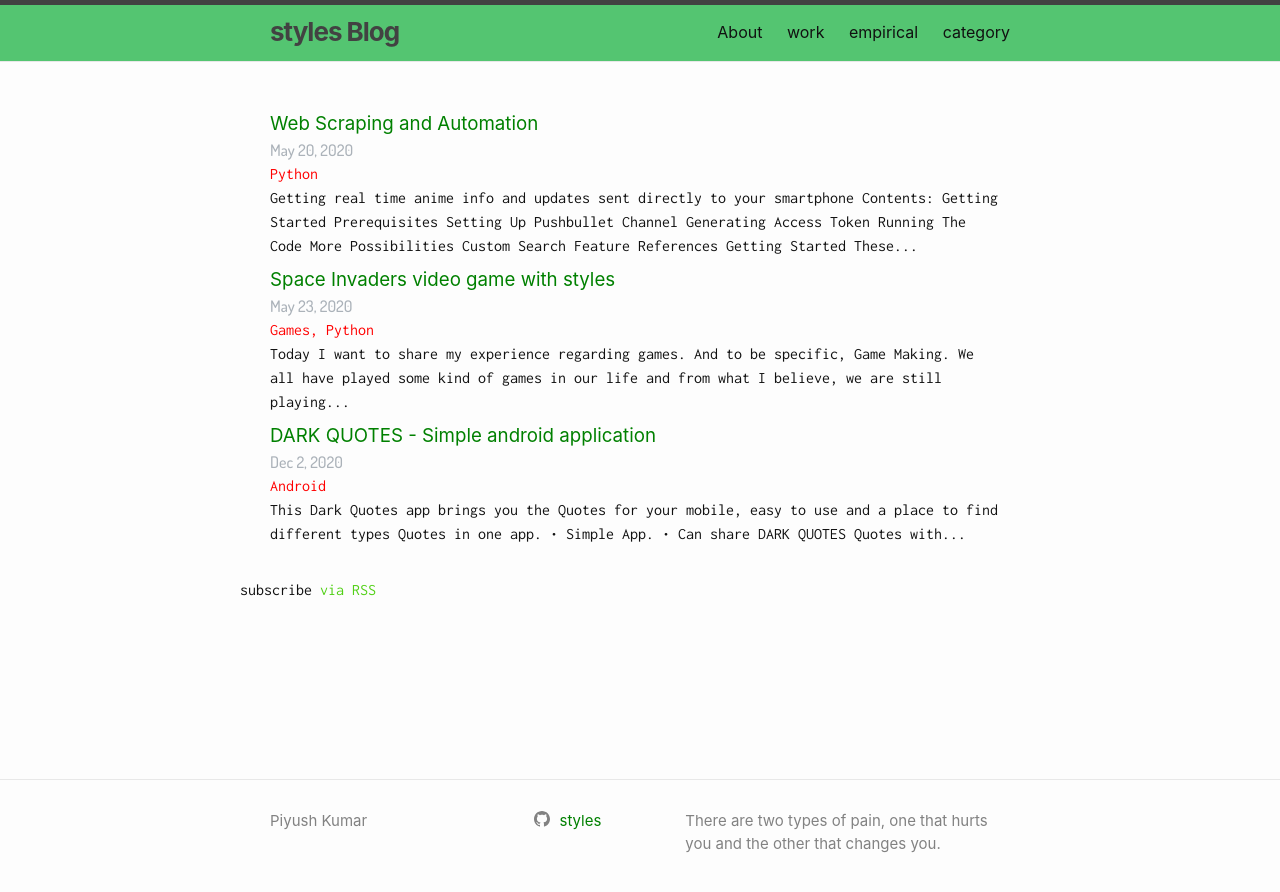
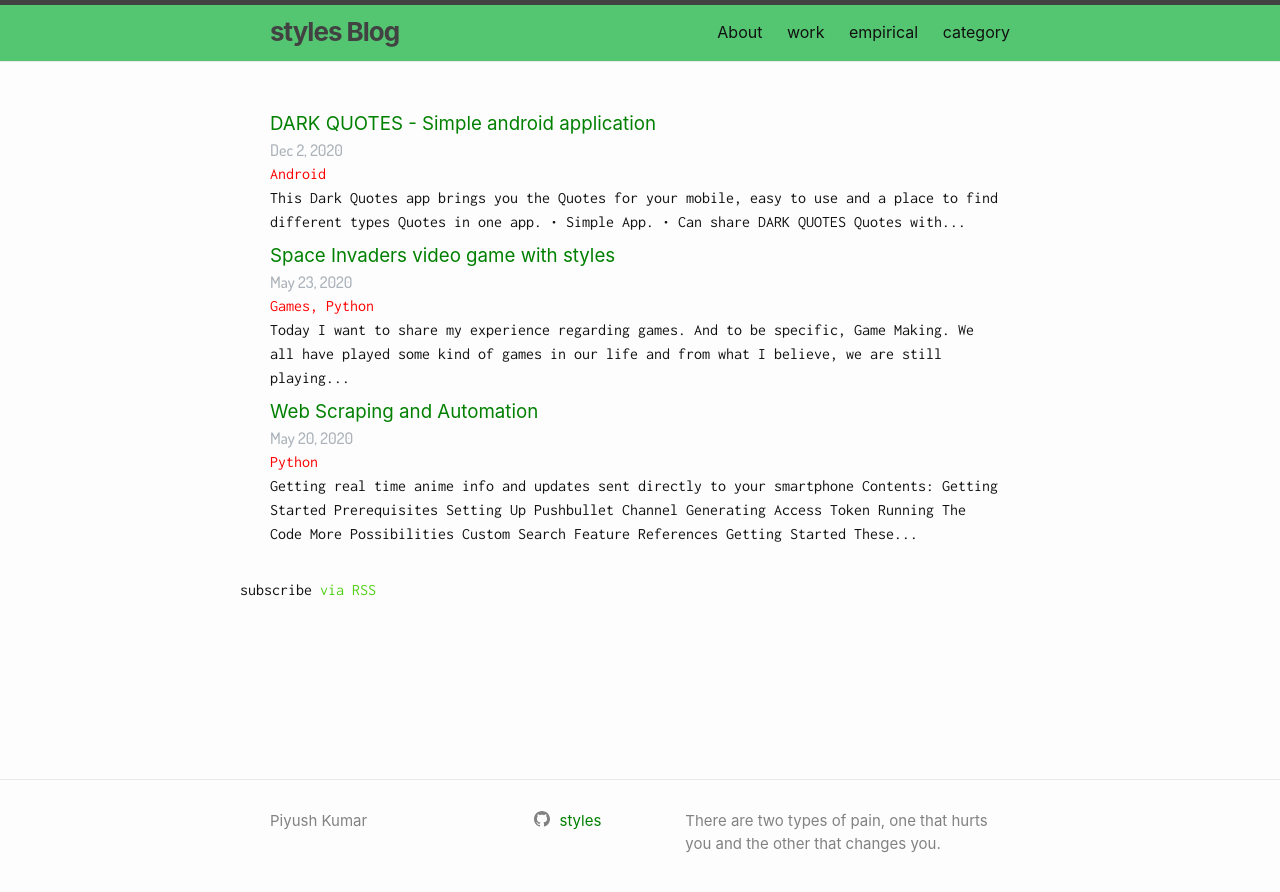
Before and after one commit to styles3544/Blog, a Jekyll site: the page built from index.html, in a window 1280 px wide. Shown: the top 892 px of the page. Built offline with Jekyll 4.4.1, drawn with Linux system fonts in a browser that asks for light colours.

Commit message:
renovating

```diff
--- a/index.html
+++ b/index.html
@@ -29,7 +29,7 @@ layout: default
 
          {%- if site.python_projects.size > 0 -%}
 
-            {% for python_projects in site.python_projects limit:3 %}
+            {% for python_projects in site.python_projects reversed limit:3 %}
             <li class="post-container">
             <li>
                 <a href="{{ python_projects.url | relative_url }}">
```
Also changed, not shown: _python_projects/2020-12-02-.md (+1 -1 lines).
